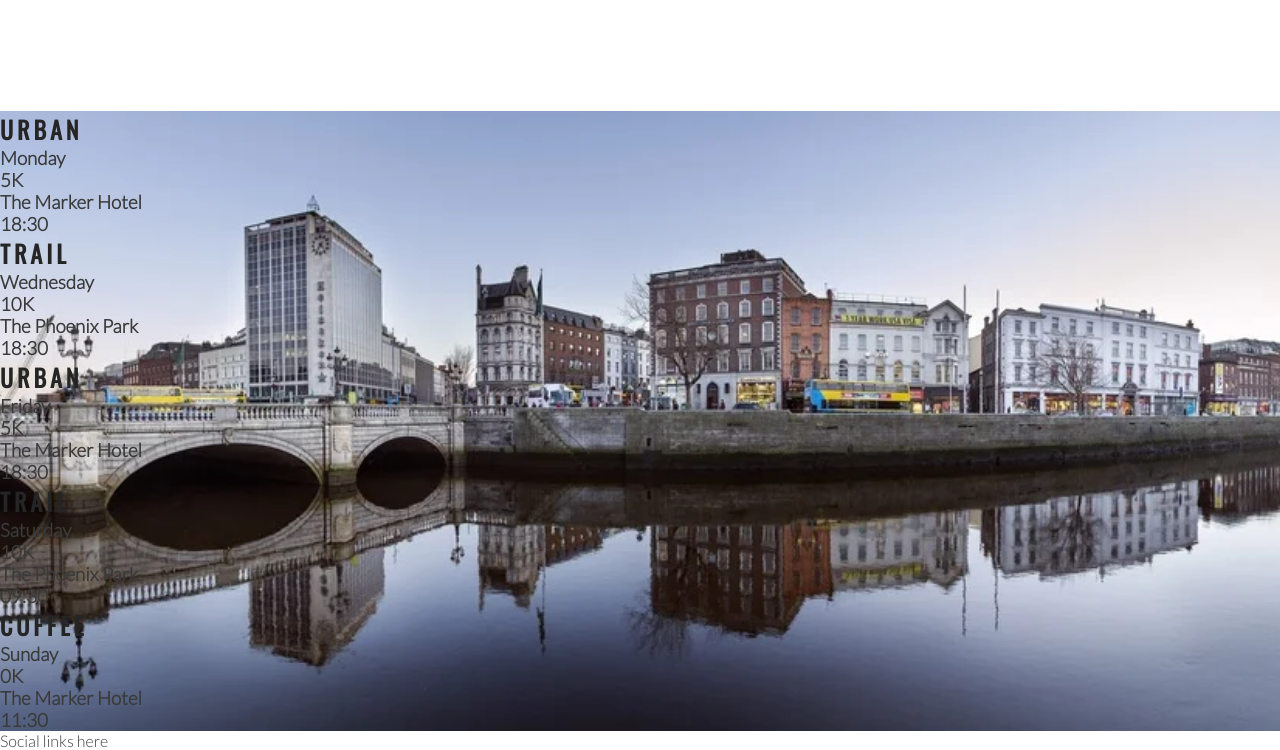
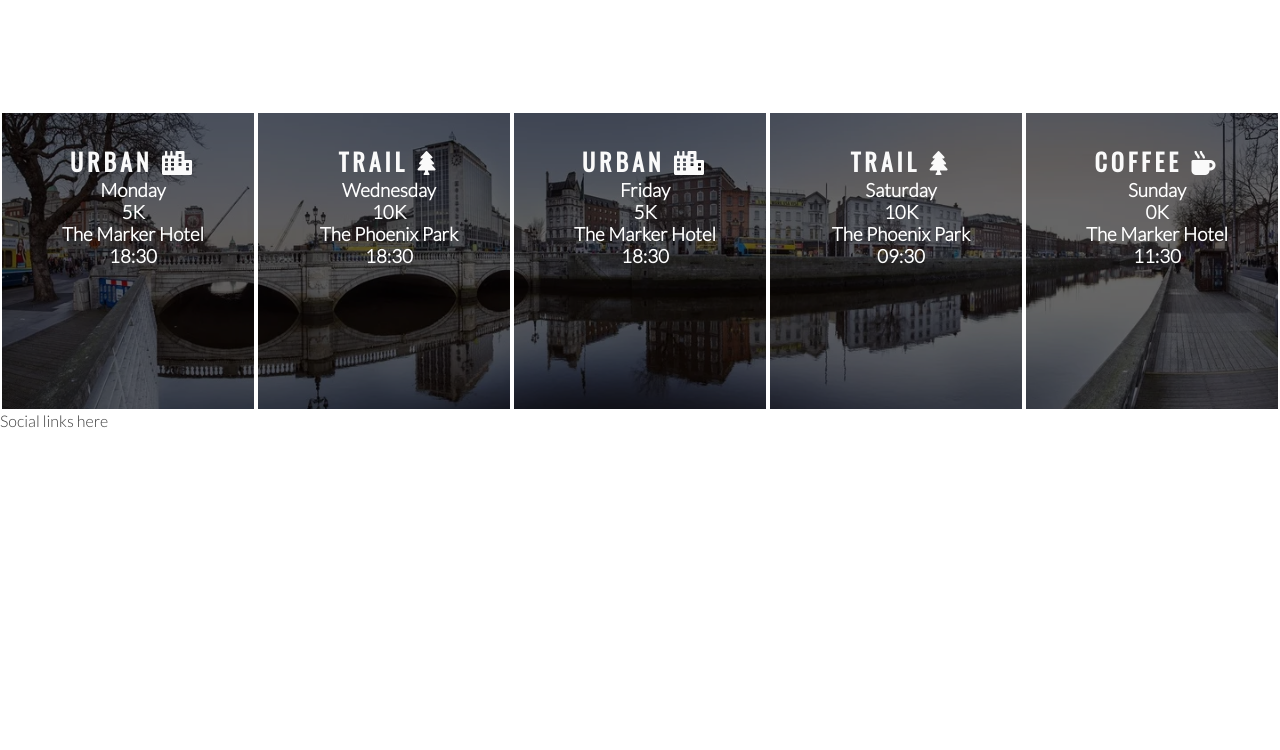
Before and after one commit to TechCentreUK/love-running, a plain HTML site: page index.html in a window 1280 px wide. Shown: the part 1184-1934 px from the top of the page. After the commit the page ends 1614 px from the top, so only its background shows below. Drawn offline with nearby package versions, Linux system fonts and the light colour scheme.

Commit message:
Style times panels and add icons

```diff
--- a/assets/css/style.css
+++ b/assets/css/style.css
@@ -200,3 +200,19 @@ hr {
     width: 100%;
     overflow: hidden;
 }
+
+#times div {
+    color:white ;
+    background-color: rgba(0, 0, 0, .6);
+    width:20%;
+    height:300px;
+    float: left;
+    padding: 30px 0 0 10px;
+    text-align: center;
+    border: 2px solid #fff;
+    box-sizing:border-box;
+}
+
+#times h2 {
+    color: #fafafa;
+}
--- a/index.html
+++ b/index.html
@@ -68,35 +68,35 @@
     </section>
     <section id="times">
         <div>
-            <h2>Urban</h2>
+            <h2>Urban <i class="fas fa-city"></i></h2>
             <h3>Monday</h3>
             <h3>5K</h3>
             <h3>The Marker Hotel</h3>
             <h3>18:30</h3>
         </div>
         <div>
-            <h2>Trail</h2>
+            <h2>Trail <i class="fas fa-tree"></i></h2>
             <h3>Wednesday</h3>
             <h3>10K</h3>
             <h3>The Phoenix Park</h3>
             <h3>18:30</h3>
         </div>
         <div>
-            <h2>Urban</h2>
+            <h2>Urban <i class="fas fa-city"></i></h2>
             <h3>Friday</h3>
             <h3>5K</h3>
             <h3>The Marker Hotel</h3>
             <h3>18:30</h3>
         </div>
         <div>
-            <h2>Trail</h2>
+            <h2>Trail <i class="fas fa-tree"></i></h2>
             <h3>Saturday</h3>
             <h3>10K</h3>
             <h3>The Phoenix Park</h3>
             <h3>09:30</h3>
         </div>
         <div>
-            <h2>Coffee</h2>
+            <h2>Coffee <i class="fas fa-mug-hot"></i></h2>
             <h3>Sunday</h3>
             <h3>0K</h3>
             <h3>The Marker Hotel</h3>
```
